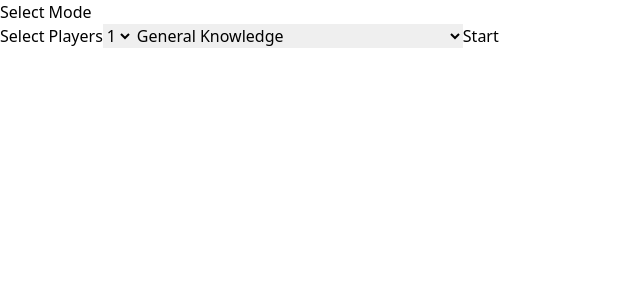
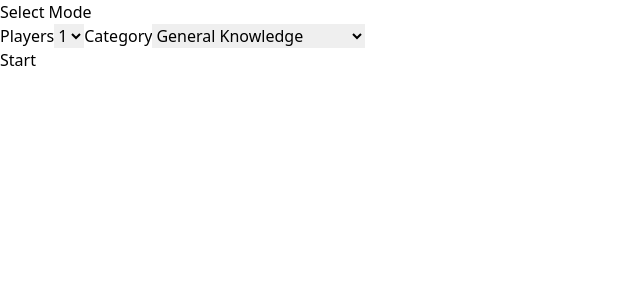
Before and after one commit to RamMaths/QuizGame, a React (Vite) app: page / in a window 1280 px wide. Shown: the top 300 px of the page, without its empty margins (0-640 px from the left). Built offline with nearby package versions, Linux system fonts and the light colour scheme.

Commit message:
menu styled

```diff
--- a/src/Game/Mode/ModeMenu.jsx
+++ b/src/Game/Mode/ModeMenu.jsx
@@ -6,13 +6,13 @@ const url = 'https://opentdb.com/api.php?amount=1&difficulty=easy';
 const modes = [1, 2];
 const categories = {
   'General Knowledge': 9,
-  'Entertainment: Books': 10,
-  'Entertainment: Film': 11,
-  'Entertainment: Music': 12,
-  'Entertainment: Musicals & Theatres': 13,
-  'Entertainment: Television': 14,
-  'Entertainment: Video Games': 15,
-  'Entertainment: Board Games': 16,
+  'Books': 10,
+  'Film': 11,
+  'Music': 12,
+  'Musicals & Theatres': 13,
+  'Television': 14,
+  'Video Games': 15,
+  'Board Games': 16,
   'Science & Nature': 17,
   'Science: Computers': 18,
   'Science: Mathematics': 19,
@@ -27,8 +27,8 @@ const categories = {
   'Vehicles': 28,
   'Entertainment: Comics': 29,
   'Science: Gadgets': 30,
-  'Entertainment: Japanese Anime & Manga': 31,
-  'Entertainment: Cartoon & Animations': 32
+  'Japanese Anime & Manga': 31,
+  'Cartoon & Animations': 32
 };
 
 
@@ -61,11 +61,11 @@ const ModeMenu = ({setSelected, getQuestion}) => {
   }
 
   return(<div className="flex flex-col justify-center items-center bg-stone-200 rounded-md drop-shadow-md text-stone-600 w-80 text-2xl" >
-    <h1 className="p-4 text-xl border-b-2 h-1/3 border-b-gray-400">Select Mode</h1>
-    <form className="flex flex-col items-start " onSubmit={start}>
-
+    <h1 className="pt-4 text-3xl border-b-2 h-1/3 border-b-gray-400">Select Mode</h1>
+    <form onSubmit={start}>
+      <div className="flex flex-col align-center justify-start pt-3">
         <label htmlFor='framework'>
-        Select Players
+          Players
         </label>
         <select className="bg-stone-400 mt-1 mb-3" id="mode" name="mode" value={mode} onChange={handleMode}>
           {modes.map((mode) => {
@@ -73,15 +73,21 @@ const ModeMenu = ({setSelected, getQuestion}) => {
           })}
         </select>
 
-      <select className="bg-stone-400 mt-1 mb-3" id="mode" name="category" value={categ} onChange={handleCateg}>
+        <label htmlFor='framework'>
+          Category
+        </label>
+        <select className="bg-stone-400 mt-1 mb-3 w-52" id="mode" name="category" value={categ} onChange={handleCateg}>
           {Object.keys(categories).map((category) => {
             return <option key={category}>{category}</option>;
           })}
         </select>
+      </div>
 
+      <div className="flex flex-col items-center">
         {
           <button type='submit' className="last:items-center bg-red-500 w-20 rounded-md m-2 hover:bg-red-300 text-red-200">Start</button>
         }
+      </div>
     </form>
   </div>);
 };
```
Lines whose indentation alone changed are shown as unchanged.
